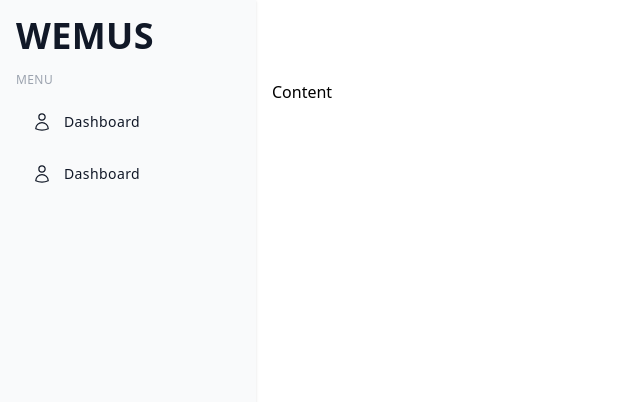
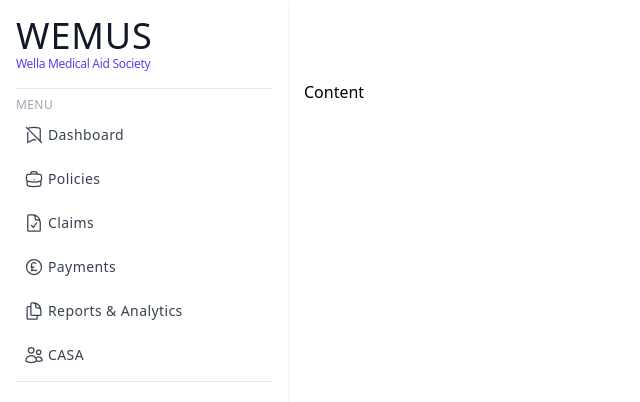
Before and after one commit to joykamlomo/his-app, a Next.js app: page / in a window 1280 px wide. Shown: the top 402 px of the page, without its empty margins (0-640 px from the left). Built offline with nearby package versions, Linux system fonts and the light colour scheme.

Commit message:
Sidebar redone

```diff
--- a/src/components/common/Sidebar.jsx
+++ b/src/components/common/Sidebar.jsx
@@ -1,22 +1,39 @@
 import React from 'react';
-import { UserIcon, UsersIcon } from '@heroicons/react/24/outline'
+import { BookmarkSlashIcon, BriefcaseIcon, CurrencyPoundIcon, DocumentCheckIcon, DocumentDuplicateIcon, FaceSmileIcon, UserIcon, UsersIcon } from '@heroicons/react/24/outline'
 import Link from 'next/link';
 
 const Sidebar = () => {
   return (
-    <aside className="bg-gray-50 w-64 p-4 shadow text-gray-900 tracking-wide">
-      <h2 className="text-4xl mb-4 font-semibold">WEMUS</h2>
-      {/* <p className='text-xs mb-4 border-b py-3 text-indigo-600'>Wella Medical Aid Society</p> */}
-      <div>
-      <h6 className="text-gray-400 text-xs font-medium uppercase">menu</h6>
-      <ul className='mt-3 px-2 text-gray-900 font-medium text-sm tracking-relaxed'>
-        <li className='py-3 px-2 mb-2 flex items-center space-x-3 rounded-full hover:bg-gray-900 hover:text-white'>
-          <UserIcon className='w-5'/>
+    <aside className="w-72 p-4 shadow text-gray-900 tracking-wide">
+        <h2 className="text-4xl font-title tracking-wide">WEMUS</h2>
+        <p className='text-xs text-indigo-600 tracking-tight mb-4'>Wella Medical Aid Society</p>
+        <hr className=''/>
+      <div className='mt-2'>
+      <h6 className="text-gray-400 text-xs uppercase">menu</h6>
+      <ul className='mt-1 text-gray-700 text-sm tracking-relaxed border-b'>
+        <li className='py-2 px-2 mb-2 flex items-center rounded w-full hover:bg-gray-900 hover:text-white'>
+          <BookmarkSlashIcon className='w-5 mr-1'/>
           <Link href={''}>Dashboard</Link>
         </li>
-        <li className='py-3 px-2 mb-2 flex items-center space-x-3 rounded-full hover:bg-gray-900 hover:text-white'>
-          <UserIcon className='w-5'/>
-          <Link href={''}>Dashboard</Link>
+        <li className='py-2 px-2 mb-2 flex items-center rounded w-full hover:bg-gray-900 hover:text-white'>
+          <BriefcaseIcon className='w-5 mr-1'/>
+          <Link href={''}>Policies</Link>
+        </li>
+        <li className='py-2 px-2 mb-2 flex items-center rounded w-full hover:bg-gray-900 hover:text-white'>
+          <DocumentCheckIcon className='w-5 mr-1'/>
+          <Link href={''}>Claims</Link>
+        </li>
+        <li className='py-2 px-2 mb-2 flex items-center rounded w-full hover:bg-gray-900 hover:text-white'>
+          <CurrencyPoundIcon className='w-5 mr-1'/>
+          <Link href={''}>Payments</Link>
+        </li>
+        <li className='py-2 px-2 mb-2 flex items-center rounded w-full hover:bg-gray-900 hover:text-white'>
+          <DocumentDuplicateIcon className='w-5 mr-1'/>
+          <Link href={''}>Reports & Analytics</Link>
+        </li>
+        <li className='py-2 px-2 mb-2 flex items-center rounded w-full hover:bg-gray-900 hover:text-white'>
+          <UsersIcon className='w-5 mr-1'/>
+          <Link href={''}>CASA</Link>
         </li>
 
       </ul>
```
